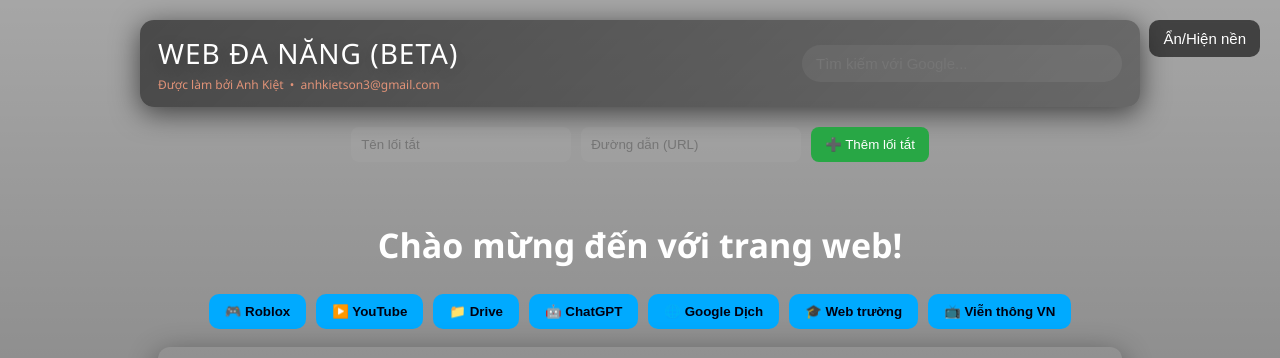
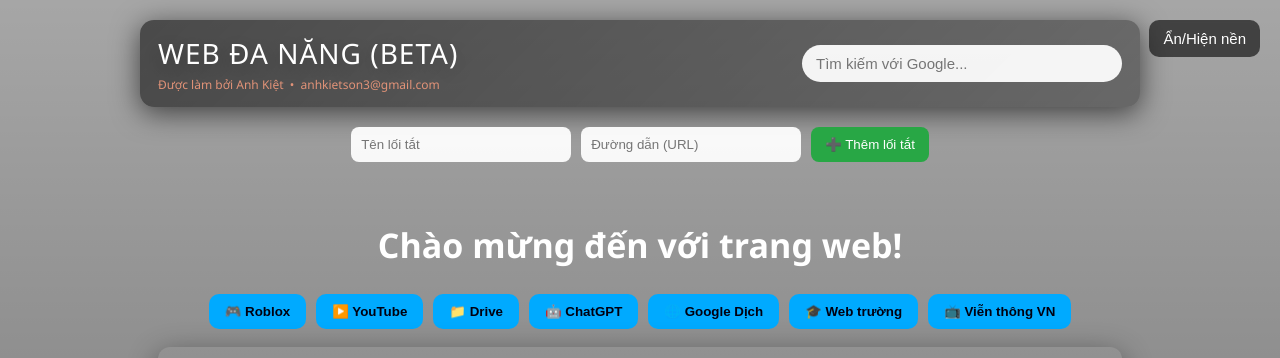
Before and after one commit to shino343/webdanang, a website: page index.html in a window 1280 px wide. Shown: the top 358 px of the page. Drawn offline with Linux system fonts and the light colour scheme; no server answers.

Commit message:
index.html

```diff
--- a/index.html
+++ b/index.html
@@ -54,7 +54,7 @@
     .search-container { position:relative; width:320px; }
     #tuKhoa {
       width:100%; padding:10px 14px; border-radius:22px; border:none; outline:none;
-      font-size:15px; background: rgba(255,255,255,0.06); color:#fff;
+      font-size:15px; background: rgba(255,255,255,0.932); color:#fff;
     }
     .suggestions-box {
       position:absolute; top:44px; left:0; right:0; background:#fff; color:#111;
@@ -67,7 +67,7 @@
     /* SHORTCUTS */
     .shortcut-creator{ max-width:1000px; margin:14px auto; display:flex; gap:10px; justify-content:center; flex-wrap:wrap; }
     .shortcut-creator input[type="text"], .shortcut-creator input[type="url"]{
-      padding:10px; border-radius:8px; border:none; background: rgba(255,255,255,0.04); color:#fff; width:220px;
+      padding:10px; border-radius:8px; border:none; background: rgba(255,255,255,0.932); color:#fff; width:220px;
     }
     .shortcut-creator button{ padding:10px 14px; border-radius:8px; border:none; background:#28a745; color:white; cursor:pointer; }
     #shortcuts { max-width:1000px; margin:12px auto; display:flex; gap:8px; flex-wrap:wrap; justify-content:center; }
```
